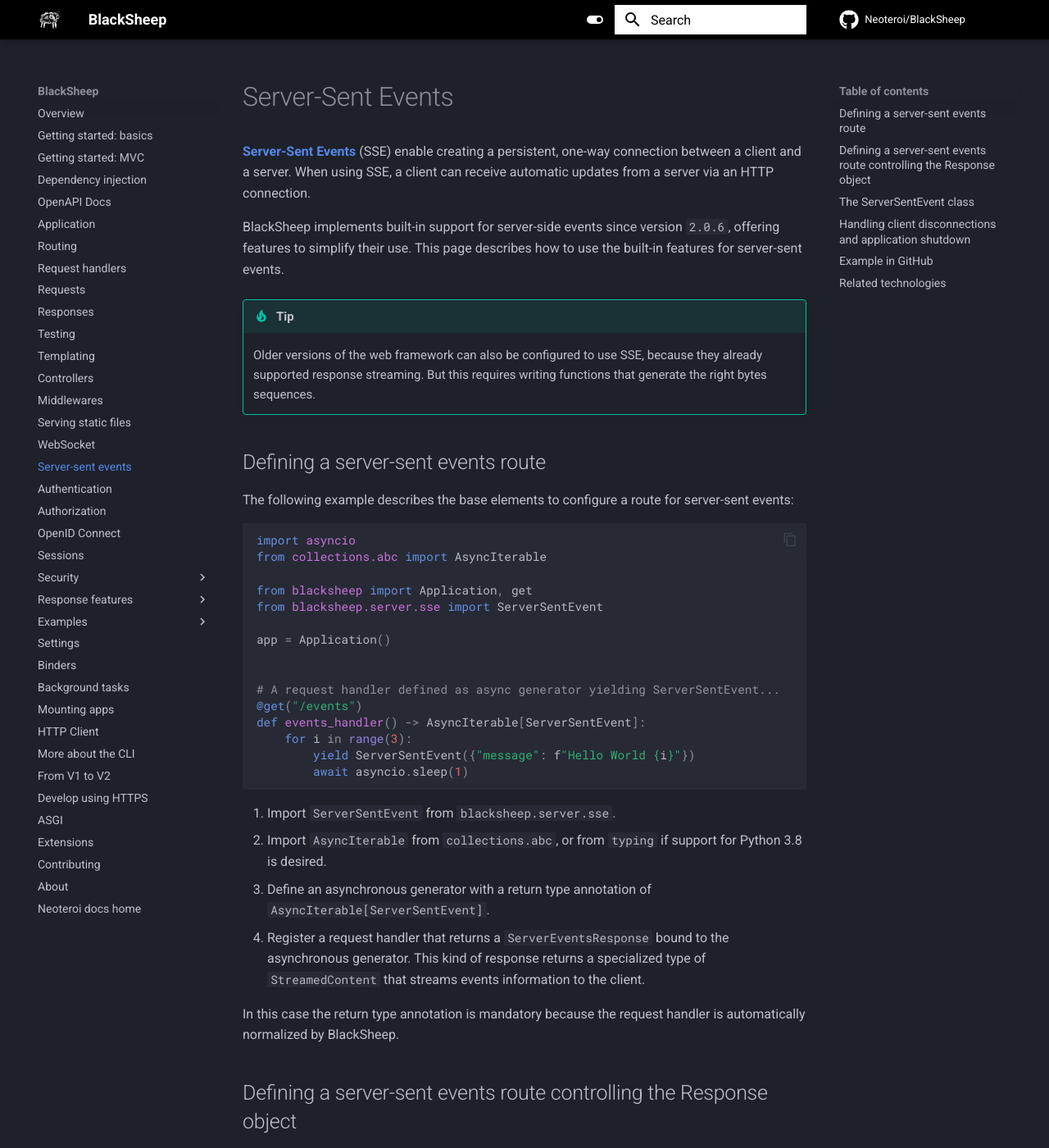
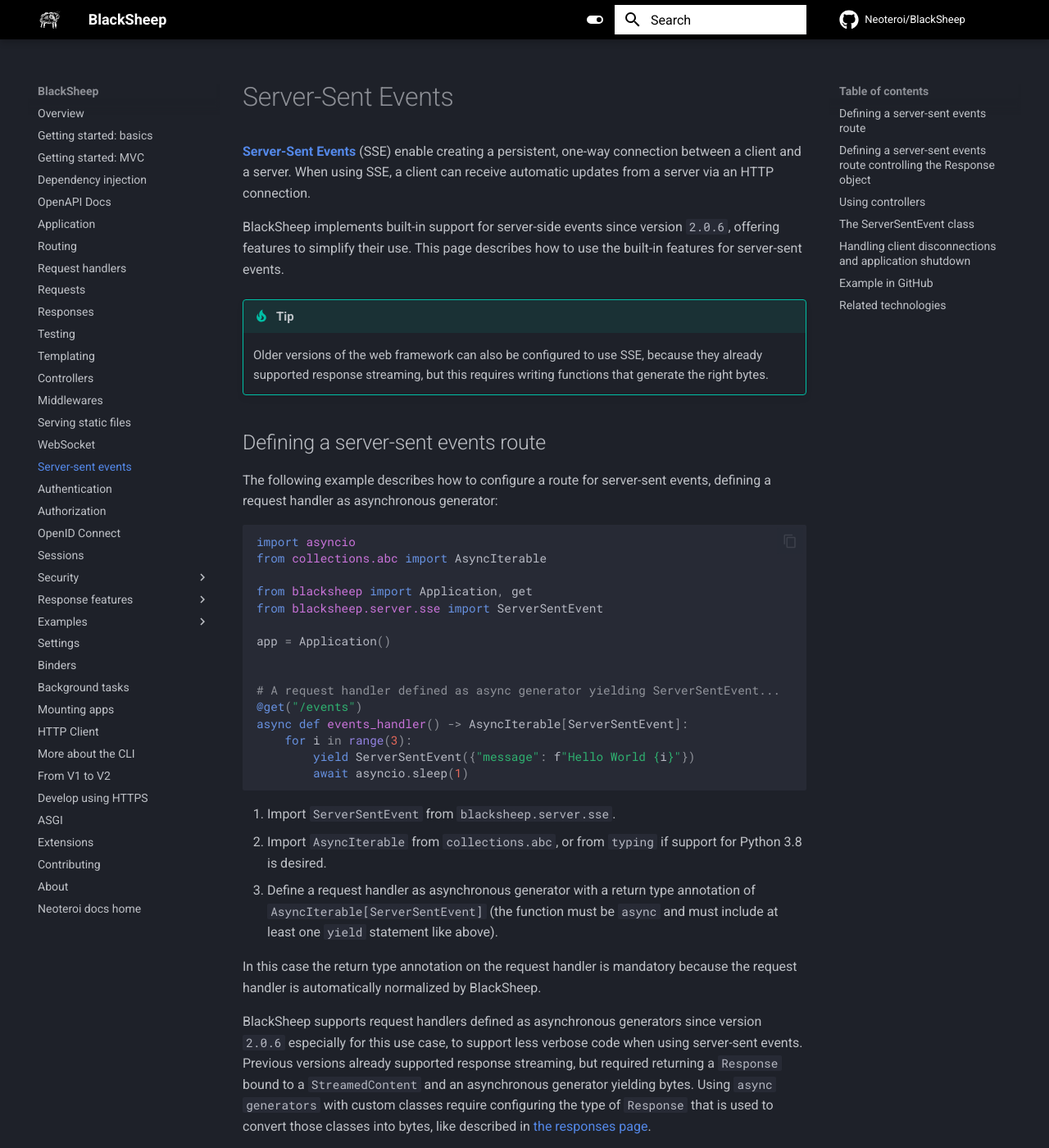
Before and after one commit to Neoteroi/BlackSheep-Docs, an MkDocs documentation site: the page built from docs/server-sent-events.md, in a window 1280 px wide and 1400 px high. Shown: the whole window at 82% size. Built offline with MkDocs 1.6.1 and Material for MkDocs 9.7.7, drawn with Linux system fonts in a browser that asks for light colours; comment, search, counter and statistics services are not loaded; some of the changed text lies outside the part shown.

Commit message:
Update SSE documentation

````diff
--- a/docs/server-sent-events.md
+++ b/docs/server-sent-events.md
@@ -1,8 +1,9 @@
 # Server-Sent Events
 
-[**Server-Sent Events**](https://developer.mozilla.org/en-US/docs/Web/API/Server-sent_events) (SSE) enable creating a persistent, one-way connection between a client and a server.
-When using SSE, a client can receive automatic updates from a server via an HTTP
-connection.
+[**Server-Sent Events**](https://developer.mozilla.org/en-US/docs/Web/API/Server-sent_events)
+(SSE) enable creating a persistent, one-way connection between a client and a
+server. When using SSE, a client can receive automatic updates from a server
+via an HTTP connection.
 
 BlackSheep implements built-in support for server-side events since version
 `2.0.6`, offering features to simplify their use. This page describes how to
@@ -10,13 +11,13 @@
 
 !!! tip
     Older versions of the web framework can also be configured to use SSE,
-    because they already supported response streaming. But this requires
-    writing functions that generate the right bytes sequences.
+    because they already supported response streaming, but this requires
+    writing functions that generate the right bytes.
 
 ## Defining a server-sent events route
 
-The following example describes the base elements to configure a route for
-server-sent events:
+The following example describes how to configure a route for server-sent events,
+defining a request handler as asynchronous generator:
 
 ```python
 import asyncio
@@ -30,21 +31,32 @@
 
 # A request handler defined as async generator yielding ServerSentEvent...
 @get("/events")
-def events_handler() -> AsyncIterable[ServerSentEvent]:
+async def events_handler() -> AsyncIterable[ServerSentEvent]:
     for i in range(3):
         yield ServerSentEvent({"message": f"Hello World {i}"})
         await asyncio.sleep(1)
 ```
 
 1. Import `ServerSentEvent` from `blacksheep.server.sse`.
-2. Import `AsyncIterable` from `collections.abc`, or from `typing` if support for Python 3.8 is desired.
-3. Define an asynchronous generator with a return type annotation of `AsyncIterable[ServerSentEvent]`.
-4. Register a request handler that returns a `ServerEventsResponse` bound to
-   the asynchronous generator. This kind of response returns a specialized type
-   of `StreamedContent` that streams events information to the client.
+2. Import `AsyncIterable` from `collections.abc`, or from `typing` if support
+   for Python 3.8 is desired.
+3. Define a request handler as asynchronous generator with a return type
+   annotation of `AsyncIterable[ServerSentEvent]` (the function must be `async`
+   and must include at least one `yield` statement like above).
 
-In this case the return type annotation is mandatory because the request
-handler is automatically normalized by BlackSheep.
+In this case the return type annotation on the request handler is mandatory
+because the request handler is automatically normalized by BlackSheep.
+
+BlackSheep supports request handlers defined as asynchronous generators since
+version `2.0.6` especially for this use case, to support less verbose code
+when using server-sent events. Previous versions already supported response
+streaming, but required returning a `Response` bound to a `StreamedContent` and
+an asynchronous generator yielding bytes. Using `async generators` with custom
+classes require configuring the type of `Response` that is used to convert
+those classes into bytes, like described in [the responses page](/responses/#chunked-encoding).
+
+The following example shows how to define a server-sent event route controlling
+the `Response` object.
 
 ## Defining a server-sent events route controlling the Response object
 
@@ -56,7 +68,7 @@
 from collections.abc import AsyncIterable
 
 from blacksheep import Application, get
-from blacksheep.server.sse import ServerSentEvent, ServerEventsResponse
+from blacksheep.server.sse import ServerSentEvent, ServerSentEventsResponse
 
 app = Application()
 
@@ -71,10 +83,54 @@
 # A request handler returning a streaming response bound to the generator...
 @get("/events")
 def events_handler():
-    return ServerEventsResponse(events_provider)
+    return ServerSentEventsResponse(events_provider)
 ```
 
 In this case the return type annotation is optional.
+
+!!! tip
+    If you need to access the request object or other injected objects inside
+    the generator, use `functools.partial` for the function argument of the
+    `ServerSentEventsResponse`.
+
+## Using controllers
+
+Server-sent events routes are also supported in controllers.
+
+```python
+import asyncio
+from collections.abc import AsyncIterable
+
+from blacksheep import Application, Request
+from blacksheep.server.process import is_stopping
+from blacksheep.server.sse import ServerSentEvent
+from blacksheep.server.controllers import Controller, get
+
+app = Application()
+
+
+class Home(Controller):
+    @get("/events")
+    async def events_handler(self, request: Request) -> AsyncIterable[ServerSentEvent]:
+        i = 0
+
+        while True:
+            if await request.is_disconnected():
+                print("The request is disconnected!")
+                break
+
+            if is_stopping():
+                print("The application is stopping!")
+                break
+
+            i += 1
+            yield ServerSentEvent({"message": f"Hello World {i}"})
+
+            try:
+                await asyncio.sleep(1)
+            except asyncio.exceptions.CancelledError:
+                break
+```
 
 ## The ServerSentEvent class
 
````
Also changed, not shown: other parts of docs/server-sent-events.md (+4 -7 lines), docs/responses.md (+11 -1 lines).
